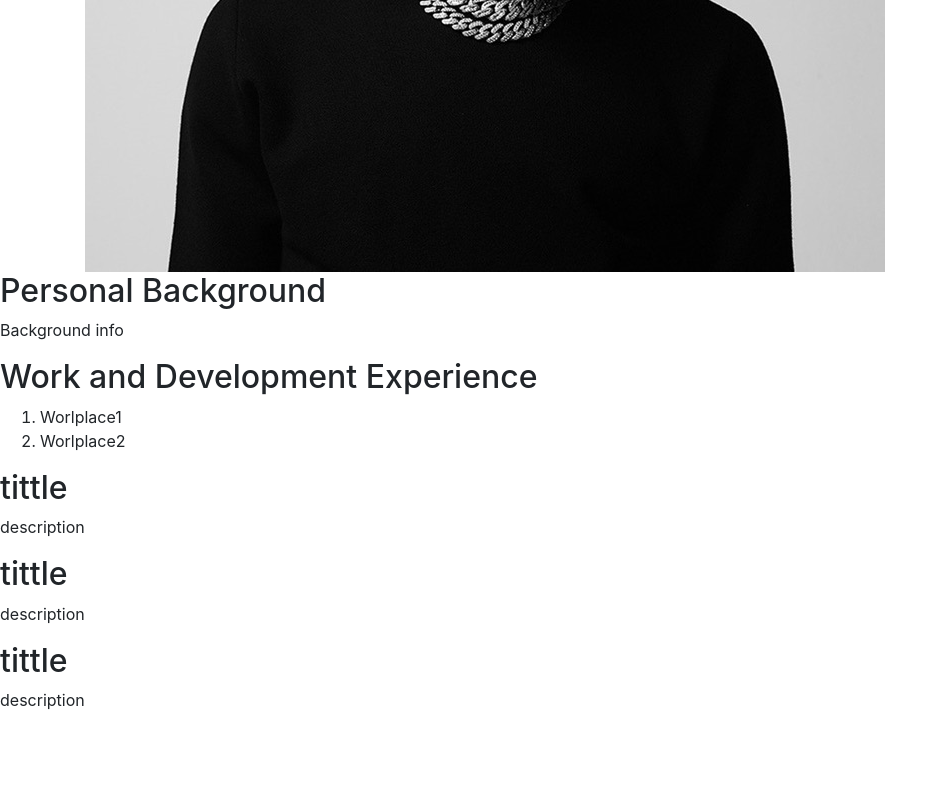
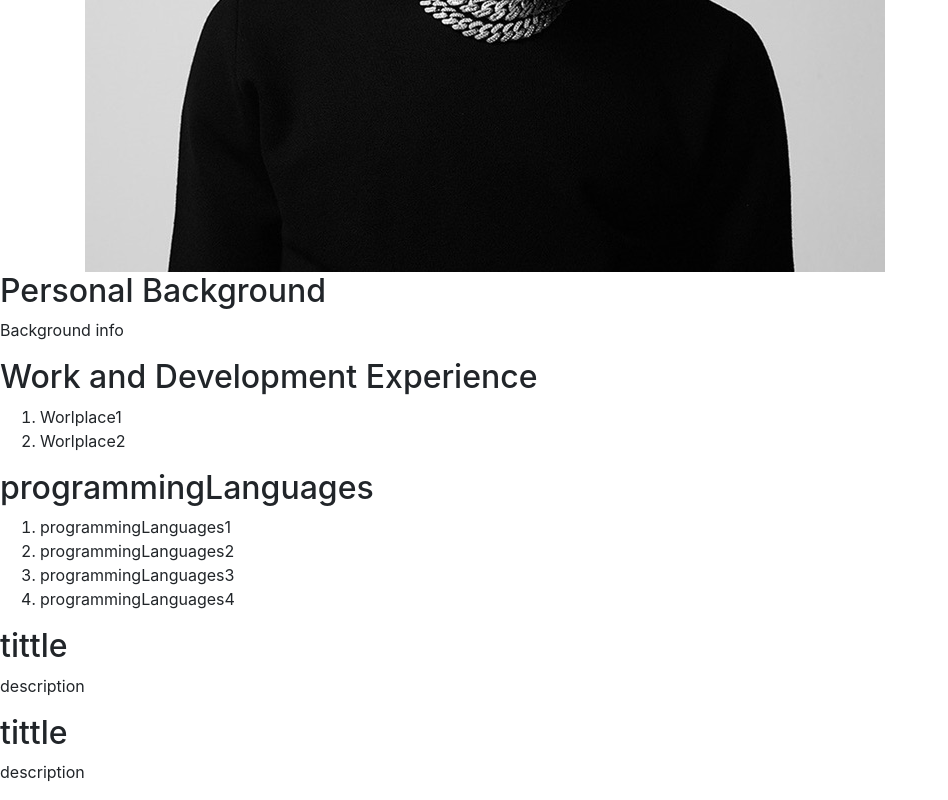
Before and after one commit to it3049c-fall22-henderson/online-portfolio-pratxks, a website: page index.html in a window 1280 px wide. Shown: the part 584-1384 px from the top of the page, without its empty margins (0-948 px from the left). Before the commit the page ends 1312 px from the top, so only its background shows below. Drawn offline with nearby package versions, Linux system fonts and the light colour scheme.

Commit message:
added programming Languages section

```diff
--- a/index.html
+++ b/index.html
@@ -44,9 +44,15 @@
   </div>
 
   <div class="section">
-    <section>
-      <h2>tittle</h2>
-      <p>description</p>
+    <section id="experience">
+      <h2>programmingLanguages</h2>
+      <ol>
+        <li>programmingLanguages1</li>
+        <li>programmingLanguages2</li>
+        <li>programmingLanguages3</li>
+        <li>programmingLanguages4</li>
+      </ol>
+    </section>
     </section>
   </div>
 
```
